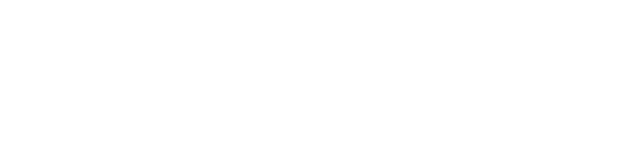
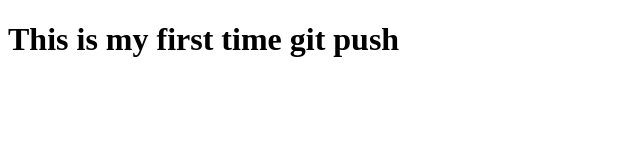
Before and after one commit to FahmidaKhanom/my-second-repo, a plain HTML site: page index.html in a window 1280 px wide. Shown: the whole page, without its empty margins (0-640 px from the left). Drawn offline with Linux system fonts and the light colour scheme.

Commit message:
add header 1

```diff
--- a/index.html
+++ b/index.html
@@ -7,6 +7,6 @@
     <title>My second repo</title>
 </head>
 <body>
-
+    <h1>This is my first time git push</h1>
 </body>
 </html>
```
